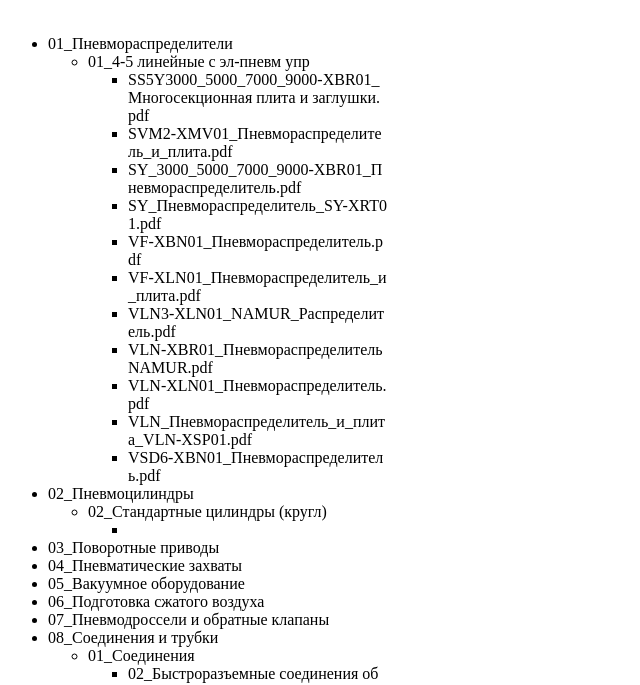
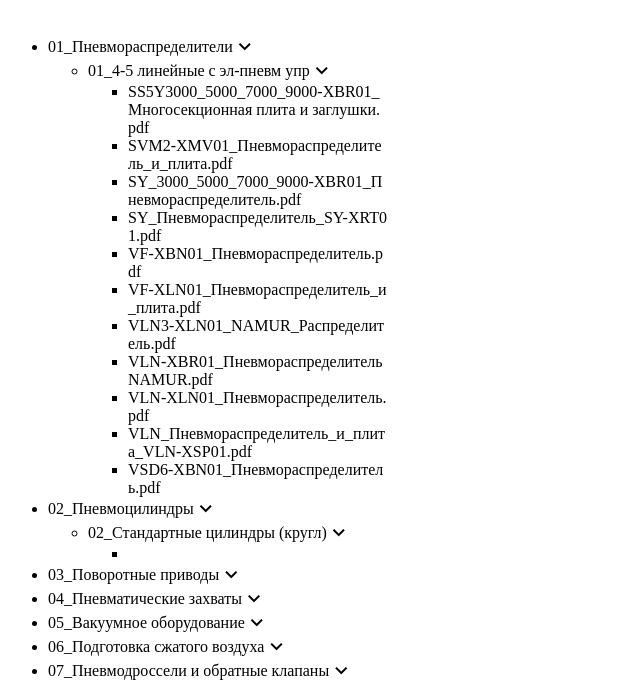
Before and after one commit to ivsemenovdev/catalog, a plain HTML site: page index.html in a window 1280 px wide. Shown: the part 69-754 px from the top of the page, without its empty margins (0-640 px from the left). Drawn offline with nearby package versions, Linux system fonts and the light colour scheme.

Commit message:
feat: add a Google font arrow to the menu items

```diff
--- a/index.html
+++ b/index.html
@@ -6,6 +6,7 @@
           content="width=device-width, user-scalable=no, initial-scale=1.0, maximum-scale=1.0, minimum-scale=1.0">
     <meta http-equiv="X-UA-Compatible" content="ie=edge">
     <title>Catalog</title>
+    <link rel="stylesheet" href="https://fonts.googleapis.com/css2?family=Material+Symbols+Outlined:opsz,wght,FILL,GRAD@20..48,100..700,0..1,-50..200" />
     <link rel="stylesheet" href="styles/style.css">
 </head>
 <body>
--- a/scripts/script.js
+++ b/scripts/script.js
@@ -29,7 +29,7 @@ function buildTree(children) {
 
         branch.type === 'file' ?
             li.innerHTML = `${branch.name}` :
-            li.innerHTML = `<div>${branch.name}`;
+            li.innerHTML = `<div class="menu-element">${branch.name}<span class="material-symbols-outlined">expand_more</span></div>`;
 
         if (branch.children) {
             li.appendChild(buildTree(branch.children));
--- a/styles/style.css
+++ b/styles/style.css
@@ -7,7 +7,6 @@ footer .wrapper
     margin: 0 auto;
 }
 
-
 #main-container {
     width: 100%;
 }
@@ -16,3 +15,8 @@ footer .wrapper
     max-width: 30%;
     word-break: break-all;
 }
+
+.menu-element {
+    display: flex;
+    align-items: center;
+}
```
